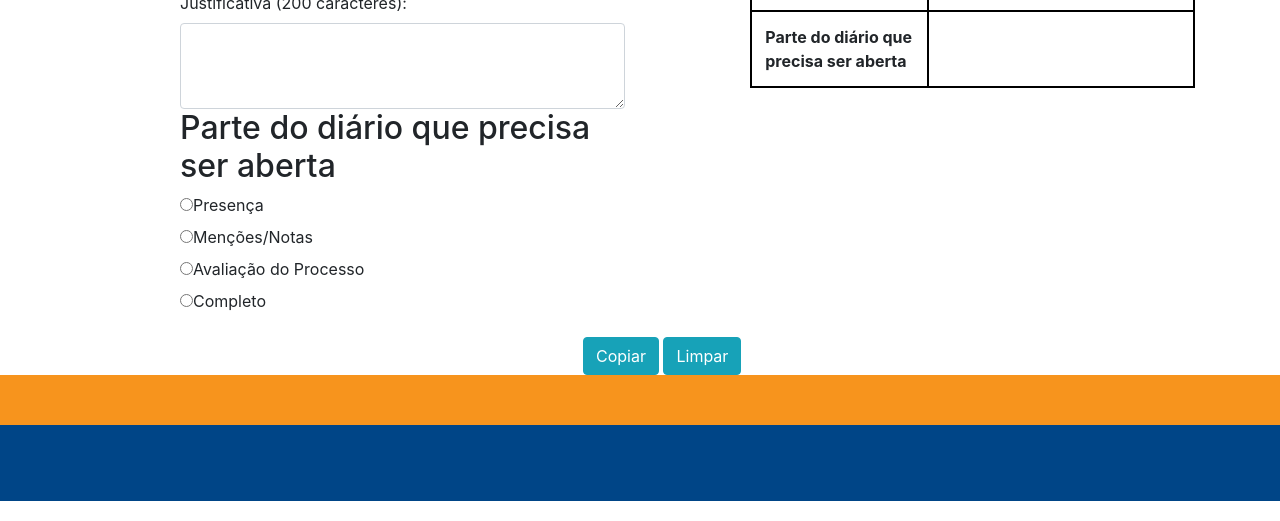
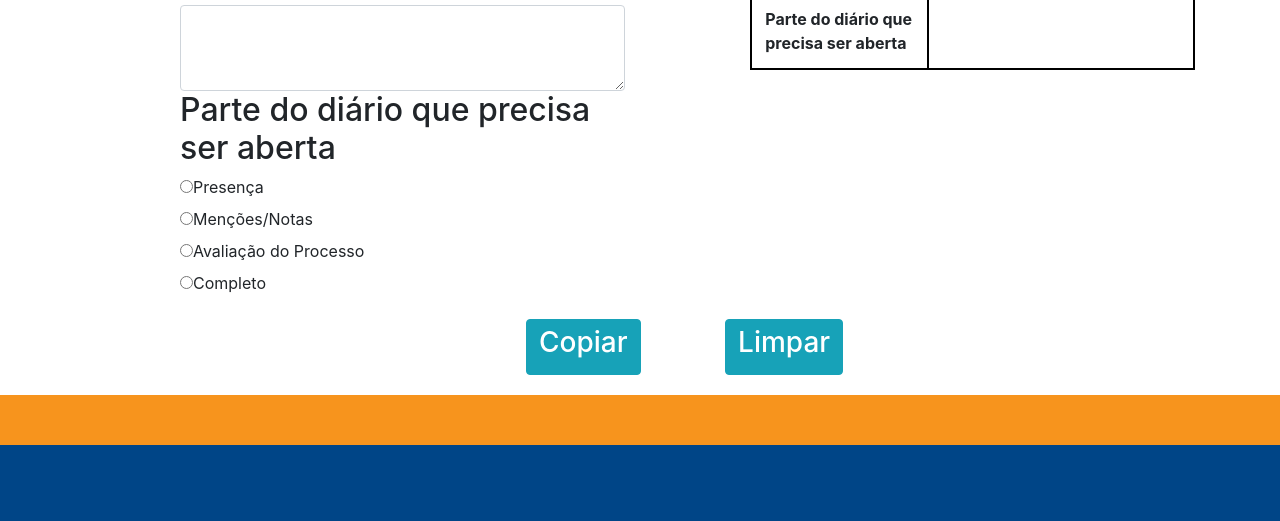
Before and after one commit to Mtolokoskt/senac, a plain HTML site: page senac_2016/senac_2016/senac_2016/index.html in a window 1280 px wide. Shown: the part 683-1204 px from the top of the page. Drawn offline with nearby package versions, Linux system fonts and the light colour scheme.

Commit message:
Espaço botão e documentação
Começei a fazer o documento do site
Adicionei um espaço ao botão

```diff
--- a/senac_2016/senac_2016/senac_2016/css/style.css
+++ b/senac_2016/senac_2016/senac_2016/css/style.css
@@ -1,7 +1,9 @@
+.container{
+    padding-top: 50px;
+}
 tr, th, td {
     border: 2px solid black;
     padding: 3%;
-
 }
 th{
     width: 40%;
@@ -15,15 +17,16 @@ h1{
     text-align: center;
     border-top: 4px solid #004587;
     background-color: #f7f7f7;
-    /*border-bottom: 1px solid #e0e0e0;*/
     border-bottom: 2px solid #f7941d;
     height: 60px;
     position: relative;
     z-index: 2;
 }
 .botao{
-    margin-left: 45%;
+    margin-left: 40%;
     display: inline;
+    padding-bottom: 20px;
+    letter-spacing: 80px;
 }
 .rodape{
     border-top: 50px solid #f7941d;
@@ -33,3 +36,9 @@ h1{
     font-family: Sanchez;
     clear: both !important;
 }
+
+.btn .btn-info{
+    background: #888888;
+    background-color: #888888;
+    border-color: #888888;
+}
--- a/senac_2016/senac_2016/senac_2016/index.html
+++ b/senac_2016/senac_2016/senac_2016/index.html
@@ -15,7 +15,6 @@
 <body>
     <header>
         <div class="linha-senac">
-            <h1> Senac - Araraquara</h1>
         </div>
     </header>
 
@@ -171,8 +170,8 @@
                     </div>
                 </div>
                 <div class="botao">
-                    <button id="copiar" class="btn btn-info" data-clipboard-target="#content" onclick="clipboard()">Copiar</button>
-                    <button id="limpar" class="btn btn-info" onclick="history.go(0)">Limpar</button>
+                    <button id="copiar" class="btn btn-info" data-clipboard-target="#content" onclick="clipboard()"><h3>Copiar</h3></button>
+                   <button id="limpar" class="btn btn-info" onclick="history.go(0),alert()"><h3>Limpar</h3></button>
                 </div>
             </div>
         </div>
--- a/senac_2016/senac_2016/senac_2016/js/script.js
+++ b/senac_2016/senac_2016/senac_2016/js/script.js
@@ -1,8 +1,6 @@
-
 $( document ).ready(function() {
     new ClipboardJS('.btn');
 });
-
 
 function monstrar() {
 
```
Also changed, not shown: 2 other files.
